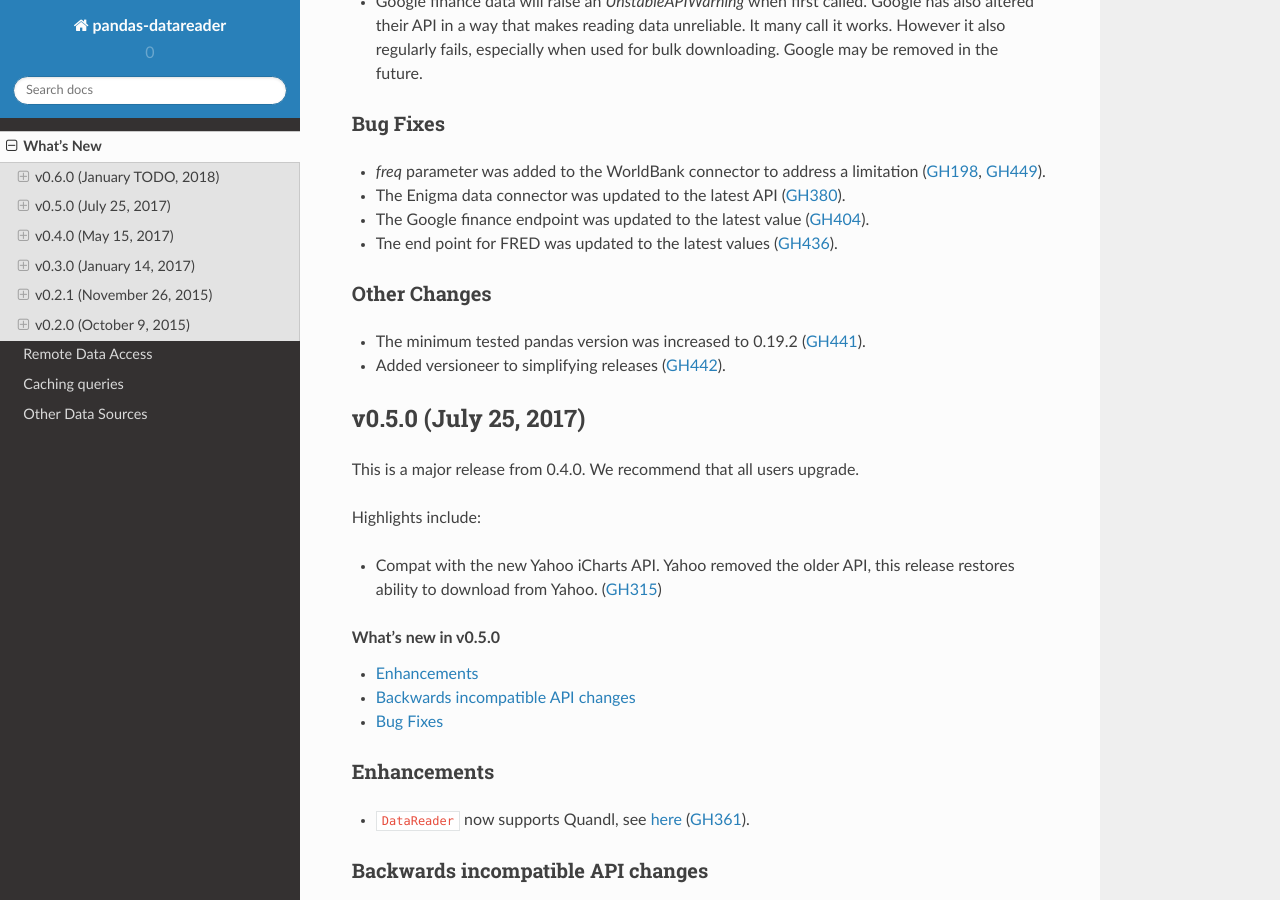
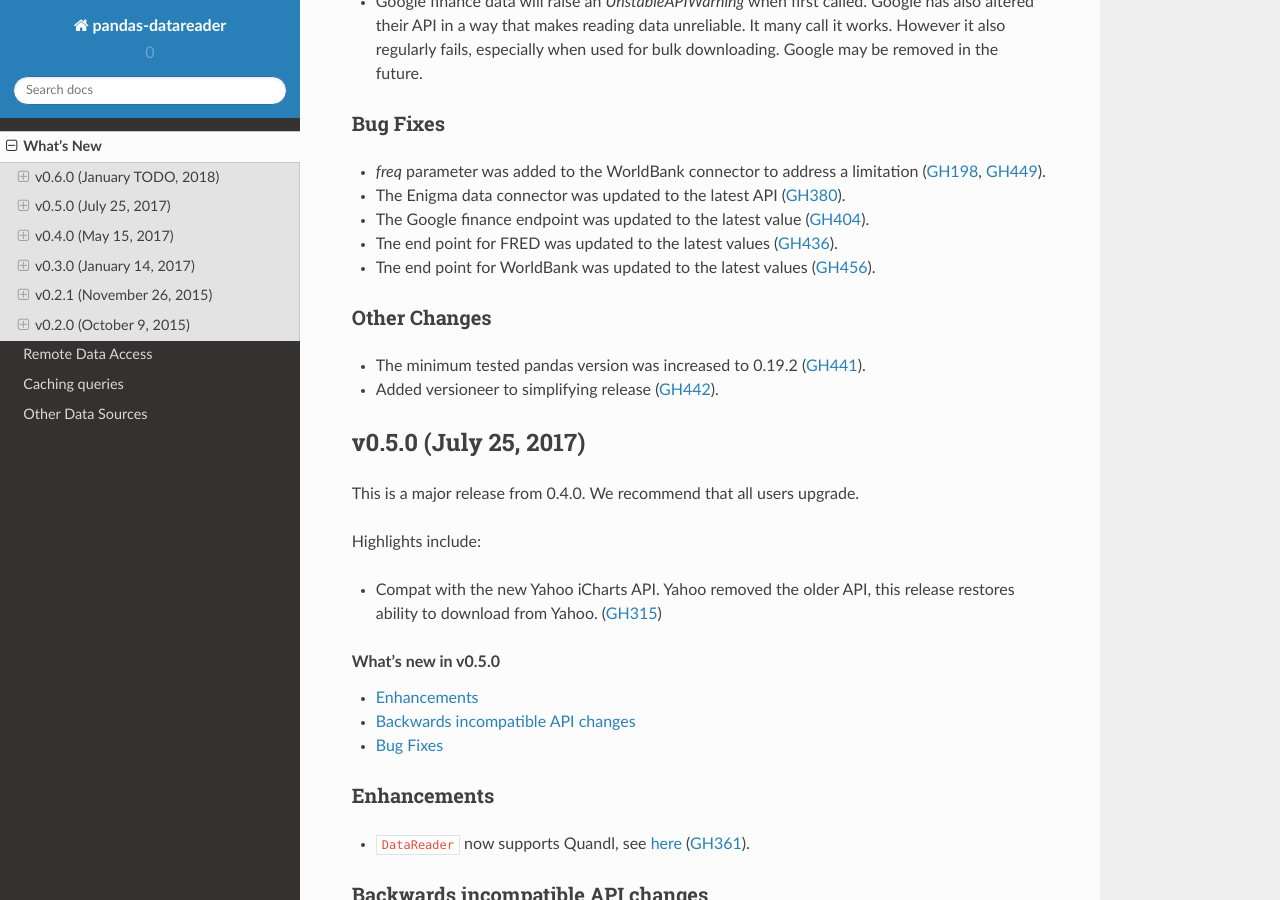
Before and after one commit to pydata/pandas-datareader, a Sphinx documentation site: the page built from docs/source/whatsnew.rst, in a window 1280 px wide and 900 px high, scrolled down 1115 px. Built offline with Sphinx 7.4.7 and the Read the Docs theme 2.0.0, drawn with Linux system fonts in a browser that asks for light colours.

Commit message:
DOC: Update whatsnews
Update whatsnew with recent PR information

```diff
--- a/docs/source/whatsnew/v0.6.0.txt
+++ b/docs/source/whatsnew/v0.6.0.txt
@@ -36,8 +36,6 @@ Enhancements
 - A new data connector for data provided by the Bank of Canada was
   introduced. (:issue:`440`)
 
-
-
 .. _whatsnew_060.api_breaking:
 
 Backwards incompatible API changes
@@ -67,8 +65,9 @@ Bug Fixes
 - The Enigma data connector was updated to the latest API (:issue:`380`).
 - The Google finance endpoint was updated to the latest value (:issue:`404`).
 - Tne end point for FRED was updated to the latest values (:issue:`436`).
+- Tne end point for WorldBank was updated to the latest values (:issue:`456`).
 
 Other Changes
 ~~~~~~~~~~~~~
 - The minimum tested pandas version was increased to 0.19.2 (:issue:`441`).
-- Added versioneer to simplifying releases (:issue:`442`).
+- Added versioneer to simplifying release (:issue:`442`).
```
